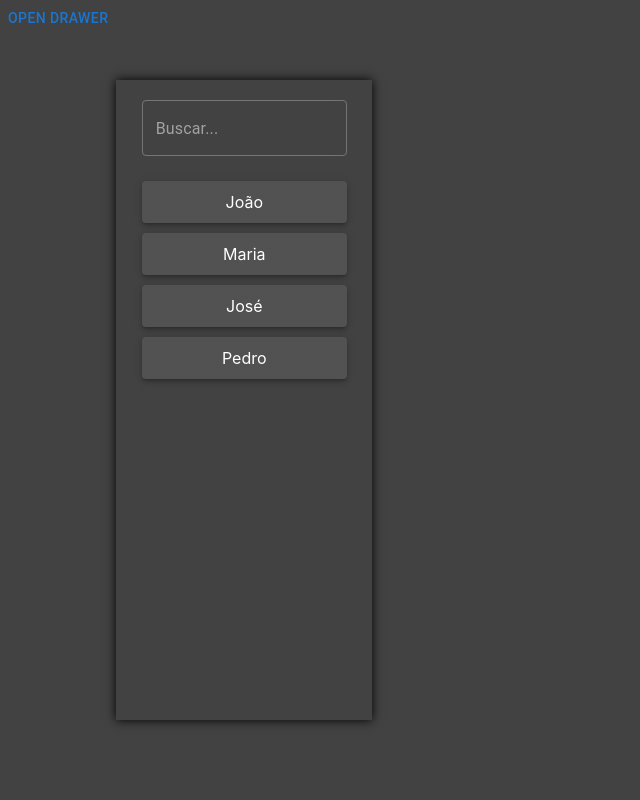
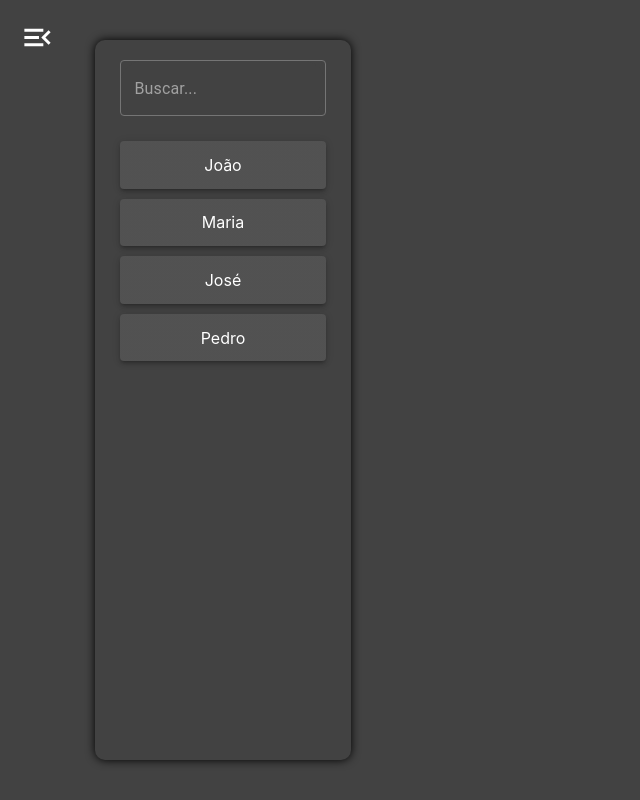
Before and after one commit to franpercivaldi/Sinergia_technical_test, a React (Vite) app in the folder sinergia-front/: page / in a window 1280 px wide. Shown: the whole page, without its empty margins (0-640 px from the left). Built offline with nearby package versions, Linux system fonts and the light colour scheme.

Commit message:
Add margin

```diff
--- a/sinergia-front/src/components/ListColaboradores.jsx
+++ b/sinergia-front/src/components/ListColaboradores.jsx
@@ -7,13 +7,15 @@ const styles = {
     flexDirection: 'column',
     alignItems: 'center',
     justifyContent: 'flex-start',
-    height: '80vh',
+    height: '90%',
     width: '60%',
     overflow: 'auto',
     scrollbarWidth: 'thin',
     scrollbarColor: '#424242 #212121',
     boxShadow: '0 0 10px #000',
+    borderRadius: '10px',
     padding: '20px',
+    margin: '20px',
   },
   item: {
     display: 'flex',
--- a/sinergia-front/src/components/Sidebar.jsx
+++ b/sinergia-front/src/components/Sidebar.jsx
@@ -5,6 +5,7 @@ import Button from '@mui/material/Button';
 import HomeOutlinedIcon from '@mui/icons-material/HomeOutlined';
 import GroupsOutlinedIcon from '@mui/icons-material/GroupsOutlined';
 import CalendarTodayOutlinedIcon from '@mui/icons-material/CalendarTodayOutlined';
+import MenuOpenOutlinedIcon from '@mui/icons-material/MenuOpenOutlined';
 
 // Define el estilo de los botones
 const buttonStyles = {
@@ -52,7 +53,7 @@ const Sidebar = () =>  {
 
   return (
     <div>
-      <Button onClick={toggleDrawer(true)}>Open drawer</Button>
+      <MenuOpenOutlinedIcon fontSize="large" onClick={toggleDrawer(true)} style={{color:'white', margin:'20px'}}/>
       <Drawer
         open={open}
         onClose={toggleDrawer(false)}
```
